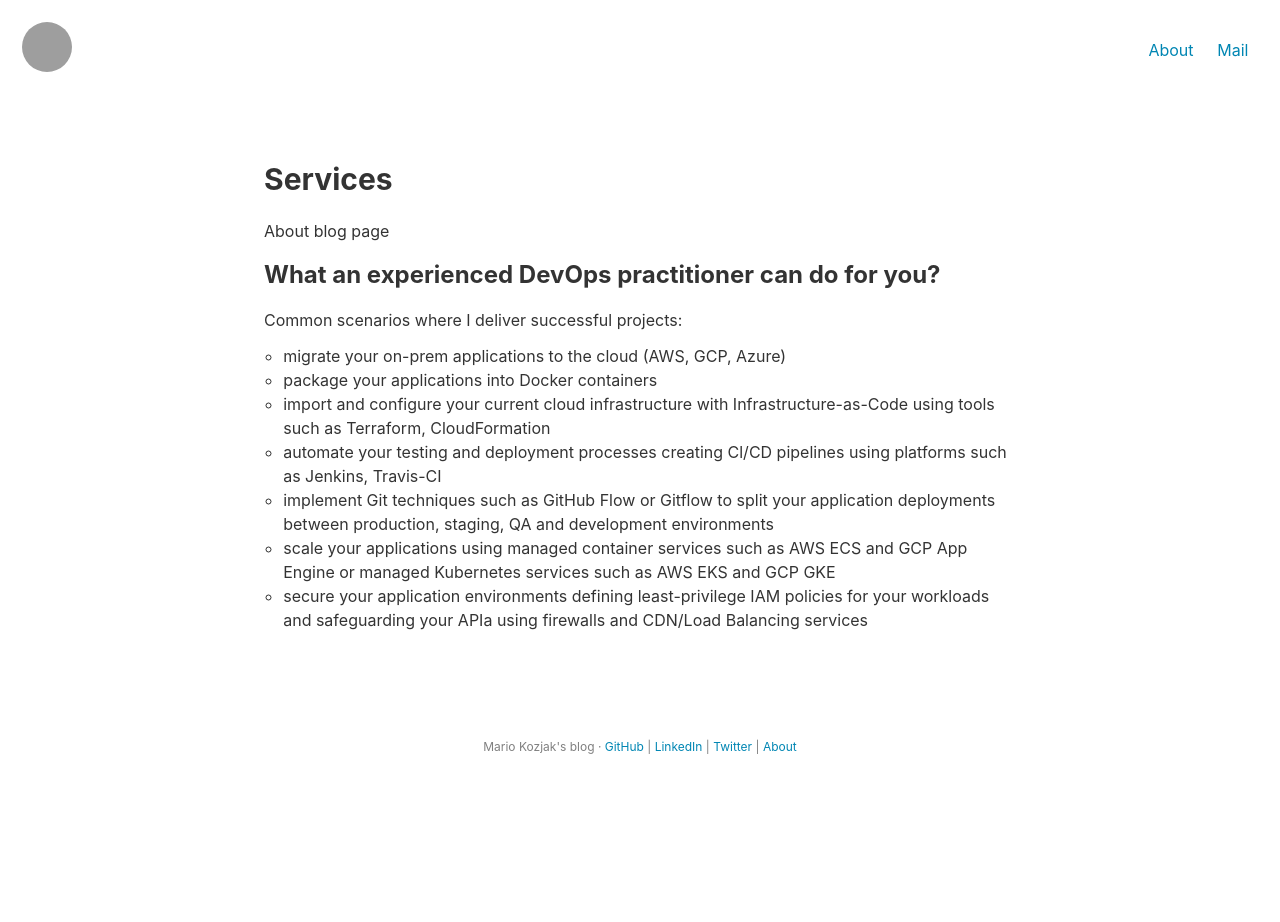
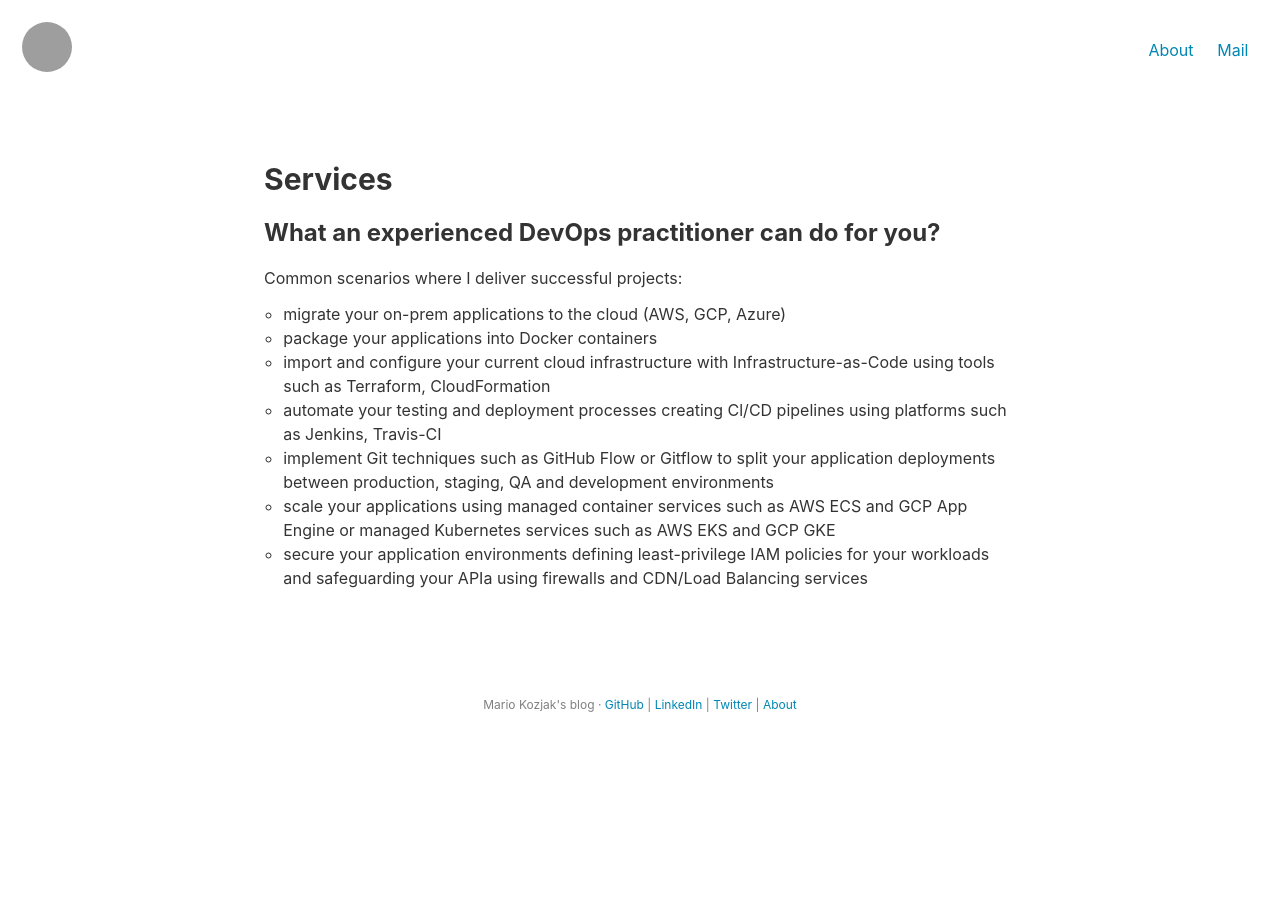
Before and after one commit to mkozjak/mkozjak.github.io, a Jekyll site: the page built from services.md, in a window 1280 px wide. Built offline with Jekyll 4.4.1, drawn with Linux system fonts in a browser that asks for light colours; grey boxes are pictures that could not be loaded.

Commit message:
Services: fix headline

```diff
--- a/services.md
+++ b/services.md
@@ -4,7 +4,6 @@ title: Services
 permalink: /services/
 ---
 
-About blog page
 ### What an experienced DevOps practitioner can do for you?
 Common scenarios where I deliver successful projects:
 - migrate your on-prem applications to the cloud (AWS, GCP, Azure)
```
